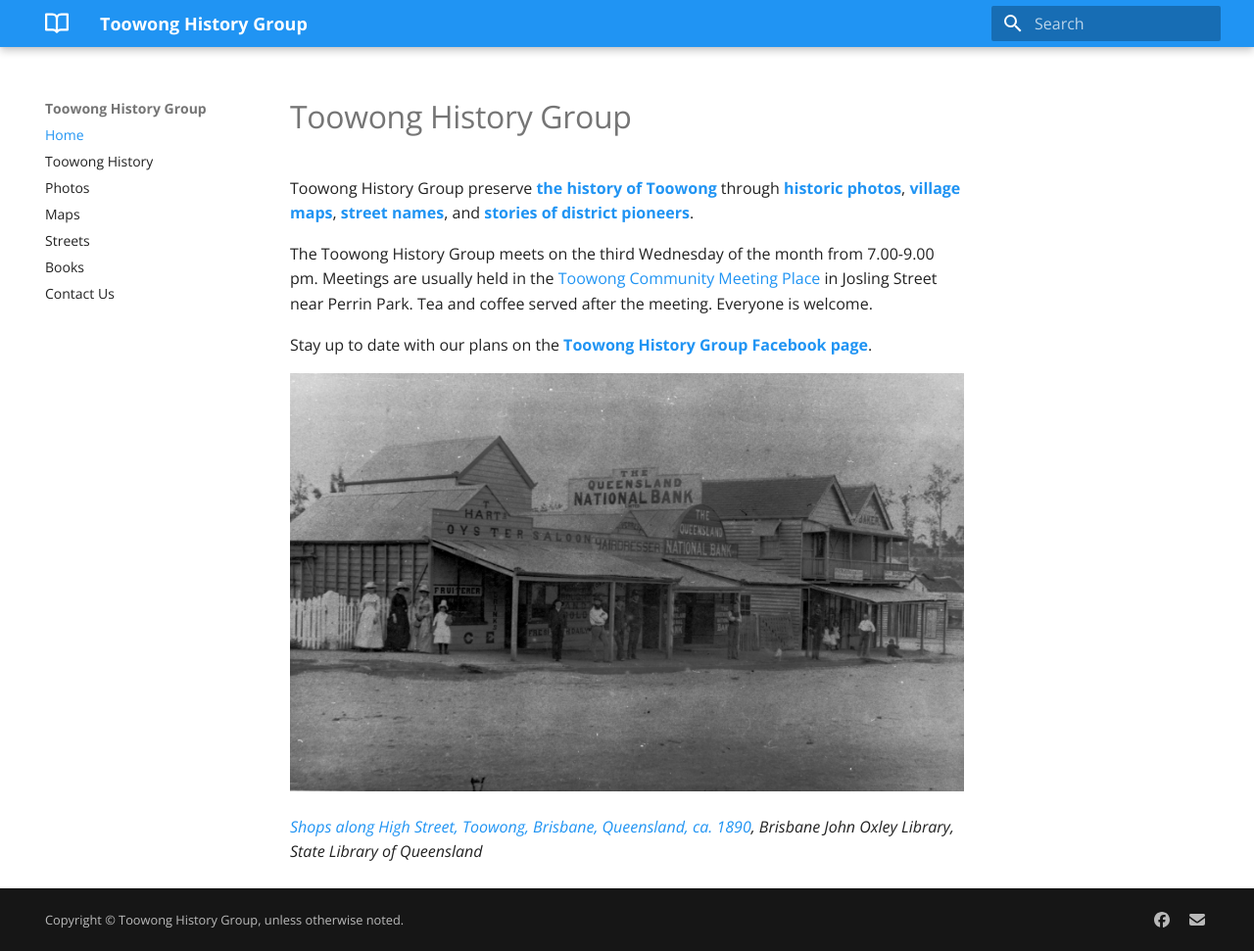
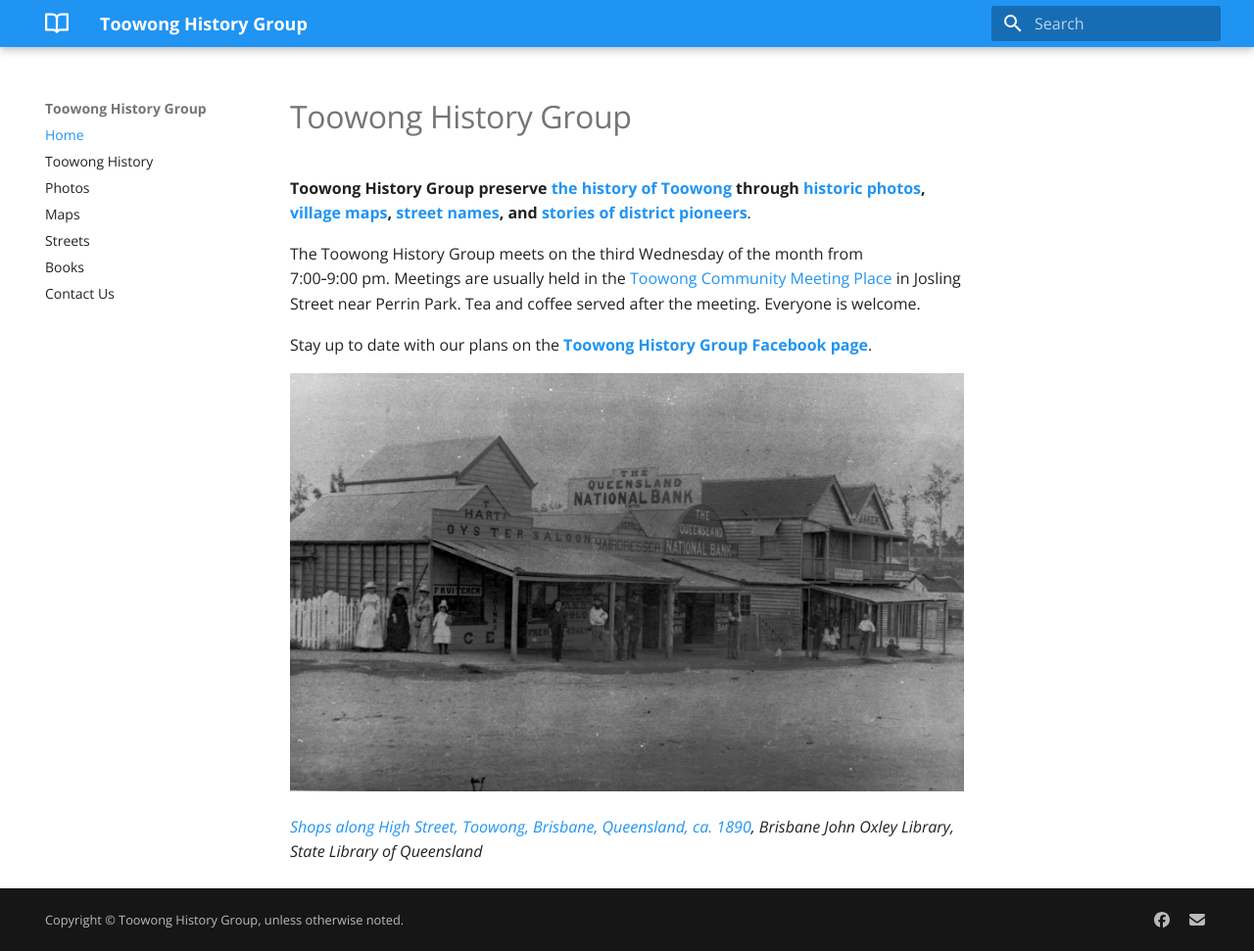
Before and after one commit to earth2gonzo/earth2gonzo.github.io, an MkDocs documentation site: the page built from docs/index.md, in a window 1280 px wide and 971 px high. Shown: the whole window at 98% size. Built offline with MkDocs 1.6.1 and Material for MkDocs 9.7.7, drawn with Linux system fonts in a browser that asks for light colours.

```diff
--- a/docs/index.md
+++ b/docs/index.md
@@ -5,9 +5,9 @@ hide:
 
 # Toowong History Group
 
-Toowong History Group preserve **[the history of Toowong](history.md)** through **[historic photos](photos.md)**, **[village maps](maps,md)**, **[street names](streets.md)**, and **[stories of district pioneers](books.md)**.
+**Toowong History Group preserve [the history of Toowong](history.md) through [historic photos](photos.md), [village maps](maps,md), [street names](streets.md), and [stories of district pioneers](books.md)**.
 
-The Toowong History Group meets on the third Wednesday of the month from 7.00-9.00 pm. Meetings are usually held in the [Toowong Community Meeting Place](https://www.brisbane.qld.gov.au/things-to-see-and-do/council-venues-and-precincts/community-halls-and-facilities/toowong-community-meeting-place) in Josling Street near Perrin Park. Tea and coffee served after the meeting. Everyone is welcome.
+The Toowong History Group meets on the third Wednesday of the month from 7:00‑9:00 pm. Meetings are usually held in the [Toowong Community Meeting Place](https://www.brisbane.qld.gov.au/things-to-see-and-do/council-venues-and-precincts/community-halls-and-facilities/toowong-community-meeting-place) in Josling Street near Perrin Park. Tea and coffee served after the meeting. Everyone is welcome.
 
 Stay up to date with our plans on the **[Toowong History Group Facebook page](https://www.facebook.com/toowonghistorygroup/)**.
 
```
